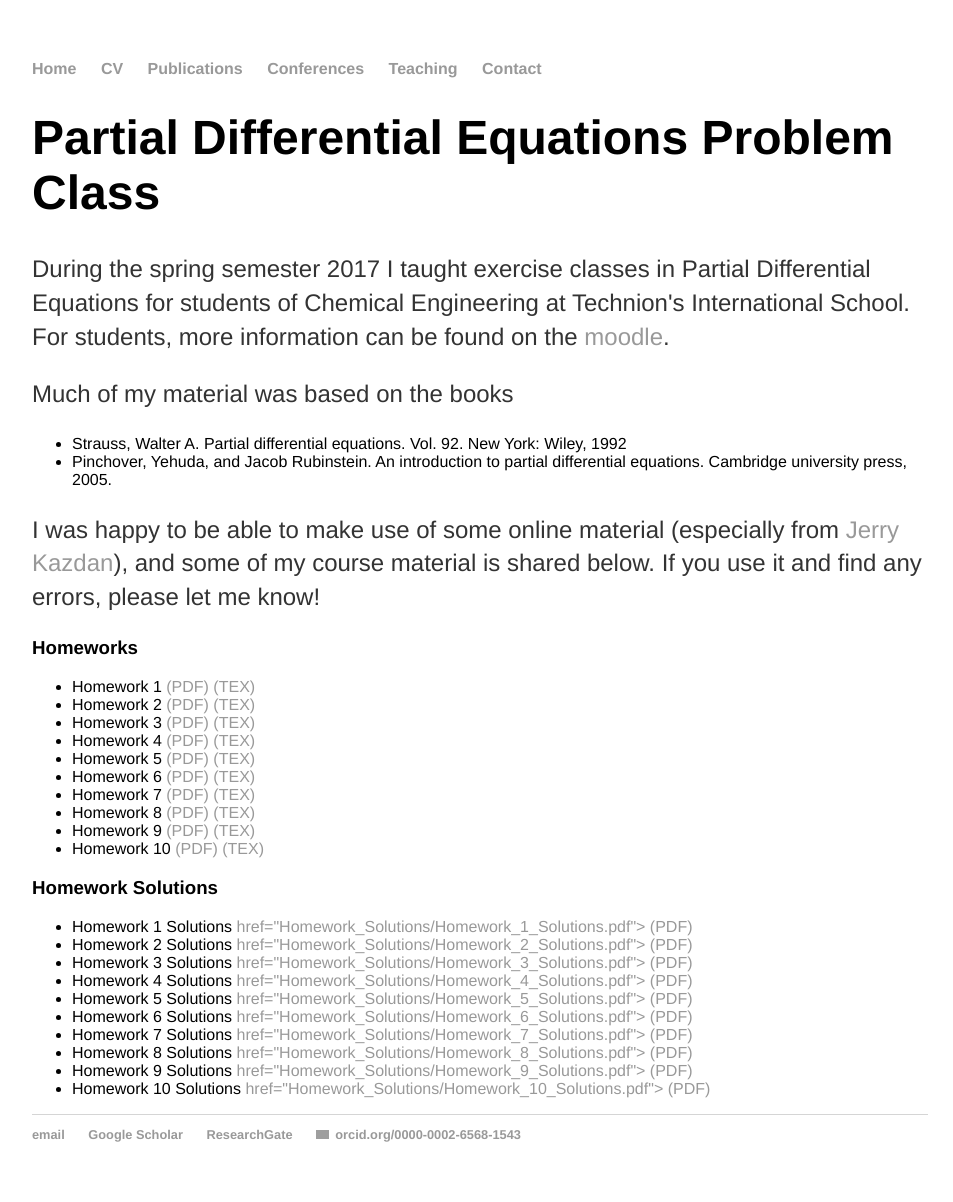
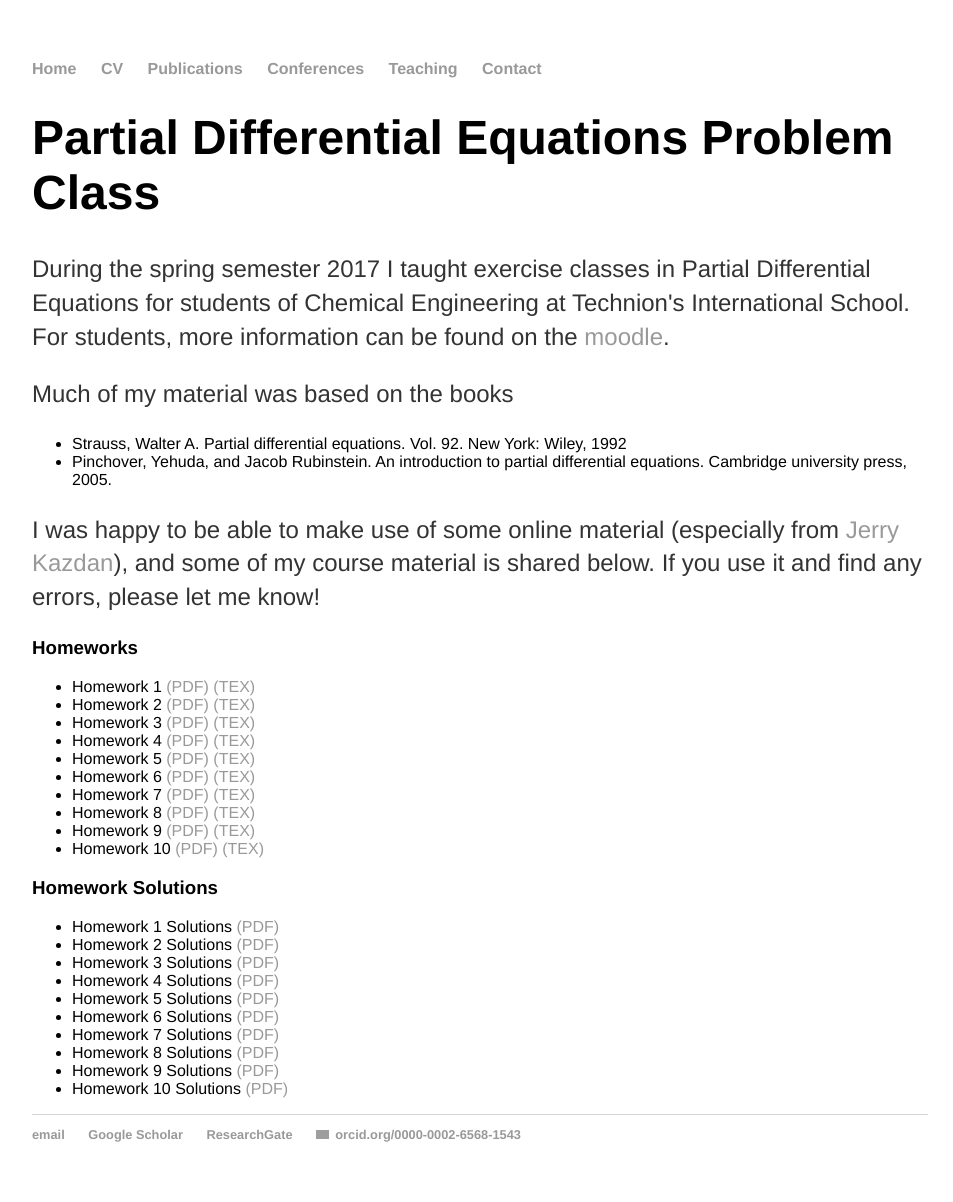
Before and after one commit to rstuhlmeier/rstuhlmeier.github.io, a Jekyll site: the page built from teaching/Spring2017/PDEs.html, in a window 1280 px wide. Shown: the whole page, without its empty margins (160-1113 px from the left). Built offline with Jekyll 4.4.1, drawn with Linux system fonts in a browser that asks for light colours; grey boxes are pictures that could not be loaded.

Commit message:
Updated PDEs

```diff
--- a/teaching/Spring2017/PDEs.html
+++ b/teaching/Spring2017/PDEs.html
@@ -34,14 +34,14 @@
 
 <h3> Homework Solutions </h3>
 <ul>
-<li>Homework 1 Solutions <a> href="Homework_Solutions/Homework_1_Solutions.pdf"> (PDF) </a></li>
-<li>Homework 2 Solutions <a> href="Homework_Solutions/Homework_2_Solutions.pdf"> (PDF) </a></li>
-<li>Homework 3 Solutions <a> href="Homework_Solutions/Homework_3_Solutions.pdf"> (PDF) </a></li>
-<li>Homework 4 Solutions <a> href="Homework_Solutions/Homework_4_Solutions.pdf"> (PDF) </a></li>
-<li>Homework 5 Solutions <a> href="Homework_Solutions/Homework_5_Solutions.pdf"> (PDF) </a></li>
-<li>Homework 6 Solutions <a> href="Homework_Solutions/Homework_6_Solutions.pdf"> (PDF) </a></li>
-<li>Homework 7 Solutions <a> href="Homework_Solutions/Homework_7_Solutions.pdf"> (PDF) </a></li>
-<li>Homework 8 Solutions <a> href="Homework_Solutions/Homework_8_Solutions.pdf"> (PDF) </a></li>
-<li>Homework 9 Solutions <a> href="Homework_Solutions/Homework_9_Solutions.pdf"> (PDF) </a></li>
-<li>Homework 10 Solutions <a> href="Homework_Solutions/Homework_10_Solutions.pdf"> (PDF) </a></li>
+<li>Homework 1 Solutions <a href="Homework_Solutions/Homework_1_Solutions.pdf"> (PDF) </a></li>
+<li>Homework 2 Solutions <a href="Homework_Solutions/Homework_2_Solutions.pdf"> (PDF) </a></li>
+<li>Homework 3 Solutions <a href="Homework_Solutions/Homework_3_Solutions.pdf"> (PDF) </a></li>
+<li>Homework 4 Solutions <a href="Homework_Solutions/Homework_4_Solutions.pdf"> (PDF) </a></li>
+<li>Homework 5 Solutions <a href="Homework_Solutions/Homework_5_Solutions.pdf"> (PDF) </a></li>
+<li>Homework 6 Solutions <a href="Homework_Solutions/Homework_6_Solutions.pdf"> (PDF) </a></li>
+<li>Homework 7 Solutions <a href="Homework_Solutions/Homework_7_Solutions.pdf"> (PDF) </a></li>
+<li>Homework 8 Solutions <a href="Homework_Solutions/Homework_8_Solutions.pdf"> (PDF) </a></li>
+<li>Homework 9 Solutions <a href="Homework_Solutions/Homework_9_Solutions.pdf"> (PDF) </a></li>
+<li>Homework 10 Solutions <a href="Homework_Solutions/Homework_10_Solutions.pdf"> (PDF) </a></li>
 </ul>
```
